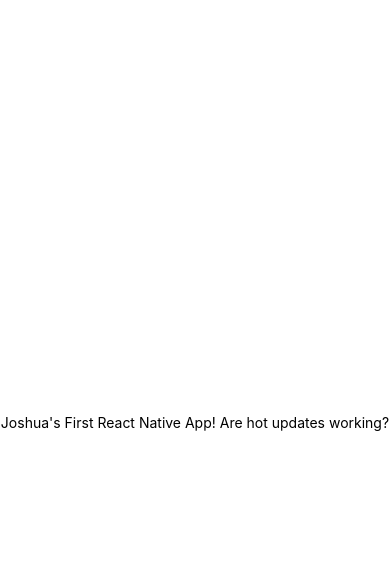
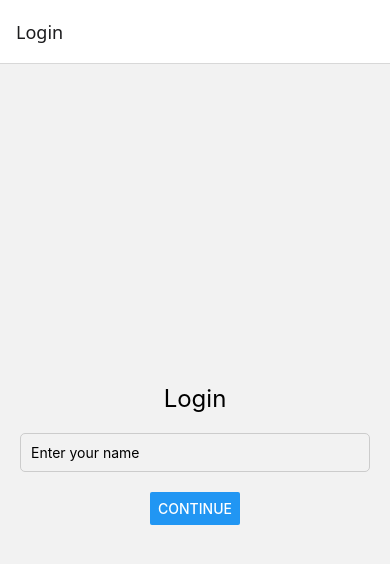
Before and after one commit to josh-g74/MyFirstApp, a React Native app: screen /Login in a window 390 px wide. Shown: the top 564 px of the page. Built offline with nearby package versions, Linux system fonts and the light colour scheme.

Commit message:
current state

```diff
--- a/App.js
+++ b/App.js
@@ -1,20 +1,44 @@
-import { StatusBar } from 'expo-status-bar';
-import { StyleSheet, Text, View } from 'react-native';
+import { NavigationContainer } from '@react-navigation/native';
+import { createNativeStackNavigator } from '@react-navigation/native-stack';
+import HomeScreen from './screens/HomeScreen';
+import DetailsScreen from './screens/DetailsScreen';
+import LoginScreen from './screens/LoginScreen';
+import ProfileScreen from './screens/ProfileScreen';
+import React from 'react';
+import { useEffect, useState } from 'react';
+import { getName } from './utils/storage';
+
+
+const Stack = createNativeStackNavigator();
 
 export default function App() {
+  const [initialRoute, setInitialRoute] = useState(null);
+
+  useEffect(() => {
+    async function checkLogin() {
+      const savedName = await getName();
+      if (savedName) {
+        setInitialRoute('Profile');
+      } else {
+        setInitialRoute('Login');
+      }
+    }
+
+    checkLogin();
+  }, []);
+
+  if (!initialRoute) {
+    return null; // or a loading screen
+  }
+
   return (
-    <View style={styles.container}>
-      <Text>Joshua's First React Native App! Are hot updates working?</Text>
-      <StatusBar style="auto" />
-    </View>
+    <NavigationContainer>
+      <Stack.Navigator initialRouteName={initialRoute}>
+        <Stack.Screen name="Login" component={LoginScreen} />
+        <Stack.Screen name="Profile" component={ProfileScreen} />
+        <Stack.Screen name="Home" component={HomeScreen} />
+        <Stack.Screen name="Details" component={DetailsScreen} />
+      </Stack.Navigator>
+    </NavigationContainer>
   );
 }
-
-const styles = StyleSheet.create({
-  container: {
-    flex: 1,
-    backgroundColor: '#fff',
-    alignItems: 'center',
-    justifyContent: 'center',
-  },
-});
--- a/app.json
+++ b/app.json
@@ -24,6 +24,9 @@
     },
     "web": {
       "favicon": "./assets/favicon.png"
-    }
+    },
+    "plugins": [
+      "expo-secure-store"
+    ]
   }
 }
--- /dev/null
+++ b/screens/DetailsScreen.js
@@ -0,0 +1,27 @@
+import { View, Text, Button, StyleSheet } from 'react-native';
+
+export default function DetailsScreen({ route, navigation }) {
+  const { userId, username } = route.params;
+
+  return (
+    <View style={styles.container}>
+      <Text style={styles.text}>Details Screen</Text>
+      <Text>User ID: {userId}</Text>
+      <Text>Username: {username}</Text>
+
+      <Button title="Go Back" onPress={() => navigation.goBack()} />
+    </View>
+  );
+}
+
+
+const styles = StyleSheet.create({
+  container: {
+    flex: 1,
+    alignItems: 'center',
+    justifyContent: 'center',
+  },
+  text: {
+    fontSize: 20,
+  },
+});
--- /dev/null
+++ b/screens/HomeScreen.js
@@ -0,0 +1,30 @@
+import { View, Text, Button, StyleSheet } from 'react-native';
+
+export default function HomeScreen({ navigation }) {
+  return (
+    <View style={styles.container}>
+      <Text style={styles.text}>This is the Home Screen</Text>
+        <Button
+            title="Go to Details"
+            onPress={() =>
+            navigation.navigate('Details', {
+            userId: 42,
+            username: 'joshua',
+    })
+  }
+        />
+
+    </View>
+  );
+}
+
+const styles = StyleSheet.create({
+  container: {
+    flex: 1,
+    alignItems: 'center',
+    justifyContent: 'center',
+  },
+  text: {
+    fontSize: 20,
+  },
+});
--- /dev/null
+++ b/screens/LoginScreen.js
@@ -0,0 +1,44 @@
+import { useState } from 'react';
+import { View, Text, TextInput, Button, StyleSheet } from 'react-native';
+import { saveName } from '../utils/storage'; // ✅ import this at the top
+
+
+export default function LoginScreen({ navigation }) {
+  const [name, setName] = useState('');
+
+  const handleLogin = async () => {
+  if (name.trim()) {
+    await saveName(name); // ✅ save the name
+    navigation.navigate('Profile', { name });
+  } else {
+    alert('Please enter your name');
+  }
+};
+
+
+  return (
+    <View style={styles.container}>
+      <Text style={styles.heading}>Login</Text>
+      <TextInput
+        style={styles.input}
+        placeholder="Enter your name"
+        value={name}
+        onChangeText={setName}
+      />
+      <Button title="Continue" onPress={handleLogin} />
+    </View>
+  );
+}
+
+const styles = StyleSheet.create({
+  container: {
+    flex: 1, justifyContent: 'center', alignItems: 'center', padding: 20,
+  },
+  heading: {
+    fontSize: 24, marginBottom: 20,
+  },
+  input: {
+    width: '100%', borderWidth: 1, borderColor: '#ccc',
+    padding: 10, marginBottom: 20, borderRadius: 5,
+  },
+});
--- /dev/null
+++ b/screens/ProfileScreen.js
@@ -0,0 +1,28 @@
+import { View, Text, Button, StyleSheet } from 'react-native';
+import { deleteName } from '../utils/storage';
+
+export default function ProfileScreen({ route, navigation }) {
+  const { name } = route.params;
+
+  return (
+    <View style={styles.container}>
+      <Text style={styles.text}>Welcome, {name}!</Text>
+      <Button
+  title="Log Out"
+  onPress={async () => {
+    await deleteName();
+    navigation.navigate('Login');
+  }}
+/>
+    </View>
+  );
+}
+
+const styles = StyleSheet.create({
+  container: {
+    flex: 1, justifyContent: 'center', alignItems: 'center',
+  },
+  text: {
+    fontSize: 24, fontWeight: 'bold',
+  },
+});
--- /dev/null
+++ b/utils/storage.js
@@ -0,0 +1,13 @@
+import * as SecureStore from 'expo-secure-store';
+
+export async function saveName(name) {
+  await SecureStore.setItemAsync('username', name);
+}
+
+export async function getName() {
+  return await SecureStore.getItemAsync('username');
+}
+
+export async function deleteName() {
+  await SecureStore.deleteItemAsync('username');
+}
```
Also changed, not shown: package.json (+10 -2 lines), 1 other file (tests, documents, lock files or other folders).
